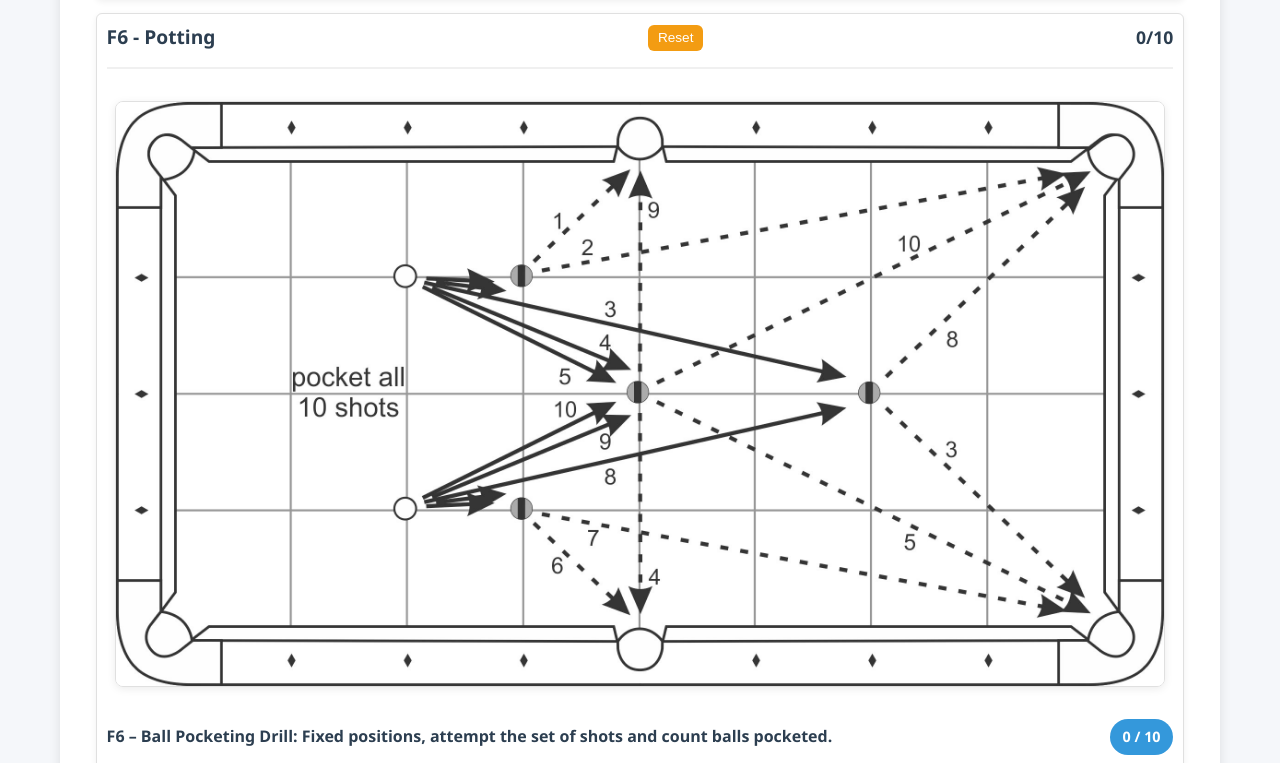
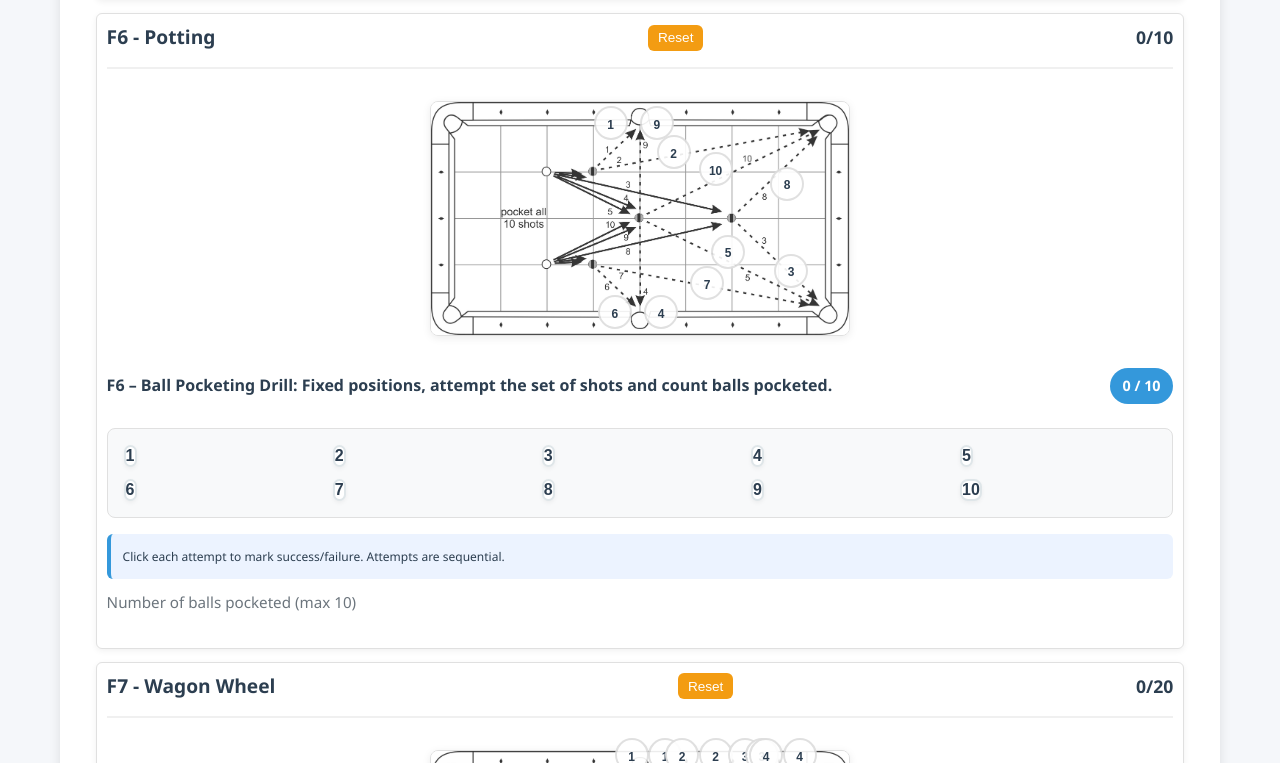
Before and after one commit to acheraga/billiard-university-app, a Vue app: page / in a window 1280 px wide. Shown: the part 4837-5600 px from the top of the page. Built offline with nearby package versions, Linux system fonts and the light colour scheme.

Commit message:
feat: add per-attempt overlay and optional embedded default coords for F6/F7/F8

```diff
--- a/src/components/ExamI.vue
+++ b/src/components/ExamI.vue
@@ -28,11 +28,42 @@
           <template v-if="drill.type === 'counting'">
             <div class="f6-potting-section">
               <div class="f6-figure-display">
-                <img
-                  :src="getFigure(drill.code)?.src"
-                  :alt="drill.code + ' figure'"
-                  class="drill-figure f6-figure"
-                />
+                <div class="figure-image-wrap">
+                  <img
+                    :src="getFigure(drill.code)?.src"
+                    :alt="drill.code + ' figure'"
+                    class="drill-figure f6-figure"
+                  />
+
+                  <!-- Overlayed potting hotspots (per-attempt). Shown for counting drills or F6-F8 explicitly -->
+                  <div
+                    class="potting-overlay"
+                    v-if="drill.type === 'counting' || ['F6','F7','F8'].includes(drill.code) || showAllHotspots"
+                  >
+                    <template v-for="(c, t) in (drill.code === 'F8' ? pottingCoords.slice(0,5) : pottingCoords.slice(0,10))" :key="'t'+t">
+                      <button
+                        v-for="aIdx in (drill.code === 'F7' ? 2 : drill.code === 'F8' ? 4 : 1)"
+                        :key="t + '-' + (aIdx - 1)"
+                        class="potting-hotspot"
+                        :class="{
+                          success: isAttemptSuccess(drill, t, aIdx - 1),
+                          attemptedMiss: isAttemptAttemptedMiss(drill, t, aIdx - 1)
+                        }"
+                        :style="hotspotStyle(index, t, c, aIdx - 1)"
+                        @click="overlayToggle(index, t, aIdx - 1)"
+                        :aria-pressed="isAttemptSuccess(drill, t, aIdx - 1) ? 'true' : 'false'"
+                        :aria-label="drill.code + ' target ' + (t + 1) + ' attempt ' + aIdx"
+                        tabindex="0"
+                      >
+                        <span class="hotspot-symbol">
+                          <span v-if="isAttemptSuccess(drill, t, aIdx - 1)">✓</span>
+                          <span v-else-if="isAttemptAttemptedMiss(drill, t, aIdx - 1)">✗</span>
+                          <span v-else class="hotspot-label">{{ t + 1 }}</span>
+                        </span>
+                      </button>
+                    </template>
+                  </div>
+                </div>
               </div>
 
               <div class="potting-info-header">
@@ -382,6 +413,43 @@ export default {
         { left: "54%", top: "9%" },
         { left: "68%", top: "28%" },
       ],
+      // per-attempt coords (dev / optional). If set, used to position overlay buttons precisely.
+      perAttemptCoords: {},
+      // embed default per-attempt coords when localStorage is empty. Set to false to disable.
+      embedDefaultPerAttemptCoords: true,
+      defaultPerAttemptCoords: {
+        F6: [
+          [{ "left": "43%", "top": "9%" }],
+          [{ "left": "58%", "top": "21%" }],
+          [{ "left": "86%", "top": "70%" }],
+          [{ "left": "55%", "top": "87%" }],
+          [{ "left": "71%", "top": "62%" }],
+          [{ "left": "44%", "top": "87%" }],
+          [{ "left": "66%", "top": "75%" }],
+          [{ "left": "85%", "top": "34%" }],
+          [{ "left": "54%", "top": "9%" }],
+          [{ "left": "68%", "top": "28%" }]
+        ],
+        F7: [
+          [{ "left": "56%", "top": "2%" }, { "left": "48%", "top": "2%" }],
+          [{ "left": "68%", "top": "2%" }, { "left": "60%", "top": "2%" }],
+          [{ "left": "75%", "top": "2%" }, { "left": "79%", "top": "2%" }],
+          [{ "left": "88%", "top": "2%" }, { "left": "80%", "top": "2%" }],
+          [{ "left": "89%", "top": "20%" }, { "left": "93%", "top": "20%" }],
+          [{ "left": "89%", "top": "40%" }, { "left": "93%", "top": "40%" }],
+          [{ "left": "89%", "top": "60%" }, { "left": "93%", "top": "60%" }],
+          [{ "left": "89%", "top": "80%" }, { "left": "93%", "top": "80%" }],
+          [{ "left": "89%", "top": "92%" }, { "left": "93%", "top": "92%" }],
+          [{ "left": "77%", "top": "92%" }, { "left": "72%", "top": "92%" }]
+        ],
+        F8: [
+          [{ "left": "39%", "top": "12%" }, { "left": "43%", "top": "10%" }, { "left": "47%", "top": "14%" }, { "left": "51%", "top": "16%" }],
+          [{ "left": "54%", "top": "24%" }, { "left": "58%", "top": "22%" }, { "left": "62%", "top": "26%" }, { "left": "66%", "top": "28%" }],
+          [{ "left": "76%", "top": "72%" }, { "left": "80%", "top": "70%" }, { "left": "84%", "top": "74%" }, { "left": "88%", "top": "76%" }],
+          [{ "left": "48%", "top": "90%" }, { "left": "52%", "top": "88%" }, { "left": "56%", "top": "92%" }, { "left": "60%", "top": "94%" }],
+          [{ "left": "62%", "top": "32%" }, { "left": "66%", "top": "30%" }, { "left": "70%", "top": "34%" }, { "left": "74%", "top": "36%" }]
+        ]
+      },
       hotspotTuner: {
         // enabled when URL contains ?hotspot-edit (keeps dev tool off by default in production)
         available: !!(
@@ -394,6 +462,7 @@ export default {
         tempCoords: null,
         dragging: null,
       },
+      showAllHotspots: false,
     };
   },
   computed: {
@@ -443,6 +512,35 @@ export default {
         });
       }
     });
+
+    // load per-attempt coords from localStorage if present (dev-friendly)
+    try {
+      const raw = localStorage.getItem("billiardPerAttemptCoords");
+      if (raw) {
+        const parsed = JSON.parse(raw);
+        if (parsed && typeof parsed === "object") this.perAttemptCoords = parsed;
+      } else if (this.embedDefaultPerAttemptCoords) {
+        this.perAttemptCoords = this.defaultPerAttemptCoords;
+        localStorage.setItem("billiardPerAttemptCoords", JSON.stringify(this.perAttemptCoords));
+      }
+    } catch (e) {
+      /* ignore parse errors */
+    }
+
+    // expose dev helper to allow pasting coordinates in console
+    if (typeof window !== "undefined") {
+      window.applyPerAttemptCoords = this.applyPerAttemptCoords.bind(this);
+      window.clearPerAttemptCoords = (code) => {
+        if (code) delete this.perAttemptCoords[code];
+        else this.perAttemptCoords = {};
+        localStorage.setItem("billiardPerAttemptCoords", JSON.stringify(this.perAttemptCoords));
+      };
+      window.toggleShowHotspots = (v = null) => {
+        if (v === null) this.showAllHotspots = !this.showAllHotspots;
+        else this.showAllHotspots = !!v;
+        return this.showAllHotspots;
+      };
+    }
   },
   beforeUnmount() {
     // Cleanup any event listeners used by the hotspot tuner
@@ -747,7 +845,23 @@ export default {
       window.removeEventListener("touchend", this.onWindowUp);
       this.hotspotTuner.dragging = null;
     },
-    hotspotStyle(drillIndex, i, c) {
+    hotspotStyle(drillIndex, i, c, attemptIndex = 0) {
+      // prefer exact per-attempt coords if provided (dev-supplied)
+      try {
+        const store = useExamsStore();
+        const d = store.examI.drills[drillIndex];
+        const code = d && d.code;
+        if (code && this.perAttemptCoords && this.perAttemptCoords[code]) {
+          const per = this.perAttemptCoords[code];
+          if (Array.isArray(per) && per[i] && per[i][attemptIndex]) {
+            return { left: per[i][attemptIndex].left, top: per[i][attemptIndex].top };
+          }
+        }
+      } catch (e) {
+        // ignore and fall back
+      }
+
+      // tuner override if editing
       if (
         this.hotspotTuner.activeIndex === drillIndex &&
         this.hotspotTuner.tempCoords &&
@@ -758,8 +872,81 @@ export default {
           top: this.hotspotTuner.tempCoords[i].top,
         };
       }
-      return { left: c.left, top: c.top };
-    },
+
+      // fallback: automatic offset around base coord
+      const parse = (s) => Number(String(s).replace('%', '')) || 0;
+      let left = parse(c.left);
+      let top = parse(c.top);
+      const store2 = useExamsStore();
+      const d2 = store2.examI.drills[drillIndex];
+      const attemptsPerTarget = d2 ? (d2.code === 'F7' ? 2 : d2.code === 'F8' ? 4 : 1) : 1;
+      const step = 3; // percent step between attempt buttons
+      const center = (attemptsPerTarget - 1) / 2;
+      const offset = (attemptIndex - center) * step;
+      left = Math.max(0, Math.min(100, left + offset));
+
+      if (attemptsPerTarget > 2) {
+        const row = Math.floor(attemptIndex / 2);
+        const vOffset = row === 0 ? -3 : 3;
+        top = Math.max(0, Math.min(100, top + vOffset));
+      }
+
+      return { left: left + '%', top: top + '%' };
+    },
+
+    /* Apply per-attempt coordinates provided by dev (drillCode, nested arrays)
+       Example format for F7 (10 targets x 2 attempts):
+       [ [ {left:'43%',top:'9%'}, {left:'47%',top:'9%'} ], ... ]
+    */
+    applyPerAttemptCoords(drillCode, coords) {
+      if (!drillCode || !coords) return false;
+      try {
+        let data = coords;
+        if (typeof coords === 'string') data = JSON.parse(coords);
+        if (!Array.isArray(data)) throw new Error('Expected array of targets');
+        for (let t = 0; t < data.length; t++) {
+          if (!Array.isArray(data[t])) throw new Error('Each target must be an array of attempts');
+          for (let a = 0; a < data[t].length; a++) {
+            const p = data[t][a];
+            if (!p || typeof p.left === 'undefined' || typeof p.top === 'undefined')
+              throw new Error('Each attempt coord must have left and top');
+          }
+        }
+        this.perAttemptCoords = this.perAttemptCoords || {};
+        this.perAttemptCoords[drillCode] = data;
+        localStorage.setItem('billiardPerAttemptCoords', JSON.stringify(this.perAttemptCoords));
+        return true;
+      } catch (e) {
+        console.warn('Invalid per-attempt coords:', e && e.message ? e.message : e);
+        return false;
+      }
+    },
+
+    overlayToggle(drillIndex, targetIndex, attemptIndex) {
+      // forward to existing toggleCounting handler
+      return this.toggleCounting(drillIndex, targetIndex, attemptIndex);
+    },
+
+    isAttemptSuccess(drill, targetIndex, attemptIndex) {
+      try {
+        if (!drill || !drill.attempts) return false;
+        const arr = drill.attempts[targetIndex];
+        return Array.isArray(arr) && arr[attemptIndex] === true;
+      } catch (e) {
+        return false;
+      }
+    },
+
+    isAttemptAttemptedMiss(drill, targetIndex, attemptIndex) {
+      try {
+        if (!drill || !drill.attempts) return false;
+        const arr = drill.attempts[targetIndex];
+        return Array.isArray(arr) && arr[attemptIndex] === false;
+      } catch (e) {
+        return false;
+      }
+    },
+
 
     getScoreColor(score, max) {
       const percentage = (score / max) * 100;
```
